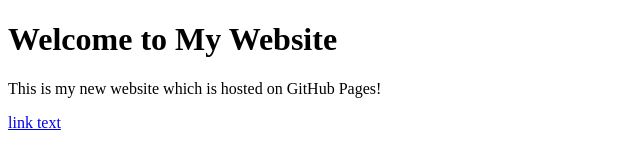
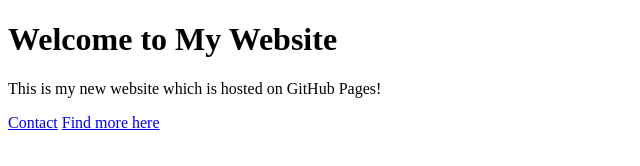
Before and after one commit to ChishoSo/chishoso.github.io, a plain HTML site: page index.html in a window 1280 px wide. Shown: the whole page, without its empty margins (0-640 px from the left). Drawn offline with Linux system fonts and the light colour scheme.

Commit message:
Update index.html

```diff
--- a/index.html
+++ b/index.html
@@ -10,7 +10,8 @@
     <main>
         <h1>Welcome to My Website</h1>
         <p>This is my new website which is hosted on GitHub Pages!</p>
-      <a href="https://chishoso.github.io/about/contact.html">link text</a>
+      <a href="https://chishoso.github.io/about/contact.html">Contact</a>
+      <a href="https://docs.github.com/en/pages/getting-started-with-github-pages/creating-a-github-pages-site#next-steps">Find more here</a>
     </main>
   </body>
 </html>
```
